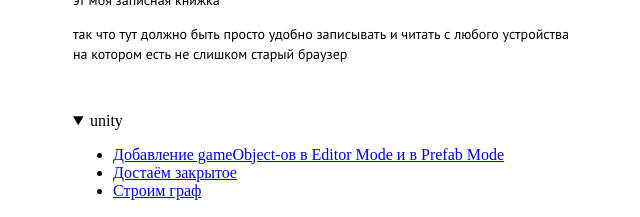
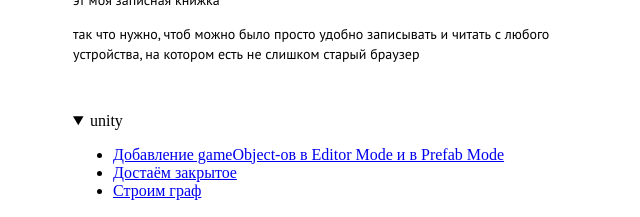
Before and after one commit to dOvObu/dOvObu.github.io, a Jekyll site: the page built from index.md, in a window 1280 px wide, cut to the strip 388-779 px from the top of the page. Shown: the top 217 px of the strip, without its empty margins (317-957 px from the left). Built offline with Jekyll 4.4.1, drawn with Linux system fonts in a browser that asks for light colours; nearby versions of some CDN libraries.

Commit message:
Update index.md

```diff
--- a/index.md
+++ b/index.md
@@ -11,7 +11,7 @@ mainPage: true
 
 эт моя записная книжка
 
-так что тут должно быть просто удобно записывать и читать с любого устройства на котором есть не слишком старый браузер
+так что нужно, чтоб можно было просто удобно записывать и читать с любого устройства, на котором есть не слишком старый браузер
 
 <br>
 {% for category in site.categories %}
```
